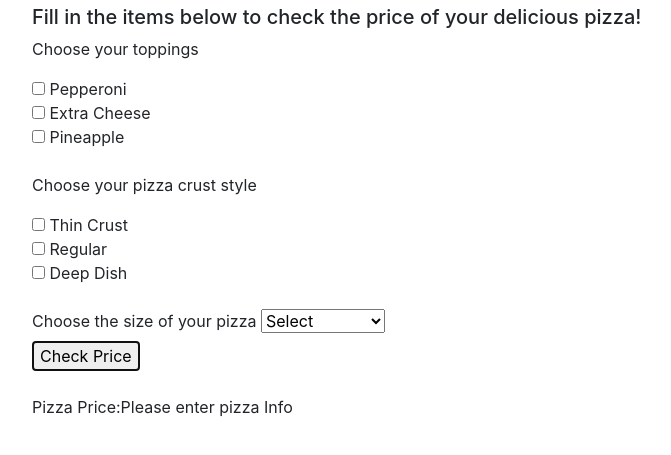
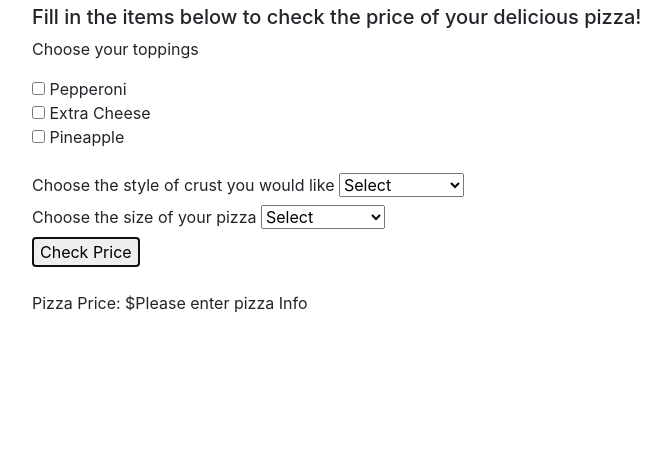
Before and after one commit to SandraT22/pizza-parlor, a plain HTML site: page index.html in a window 1280 px wide. Both pictures are taken after a click on the button "Check Price". Shown: the part 51-506 px from the top of the page, without its empty margins (53-724 px from the left). Drawn offline with Linux system fonts and the light colour scheme.

Commit message:
Debug crust options by changing it from checkboxes to select menu and setting the conditions within prototype function to equal the crust type

```diff
--- a/index.html
+++ b/index.html
@@ -17,10 +17,13 @@
         <input type="checkbox" name="toppings" value="extra cheese"> Extra Cheese <br>
         <input type="checkbox" name="toppings" value="Pineapple"> Pineapple <br>
         <br>
-        <p>Choose your pizza crust style</p>
-        <input type="checkbox" name="crust" value="thin"> Thin Crust <br>
-        <input type="checkbox" name="crust" value="regular"> Regular <br>
-        <input type="checkbox" name="crust" value="deep"> Deep Dish <br>
+        <label id="crust">Choose the style of crust you would like</label>
+        <select id="crust">
+          <option value="none" disabled hidden selected>Select</option>
+          <option value="thin">Thin Crust</option>
+          <option value="regular">Regular Crust</option>
+          <option value="deep">Deep Dish</option>
+        </select>
         <br>
         <label id="size">Choose the size of your pizza</label>
         <select id="size">
--- a/js/scripts.js
+++ b/js/scripts.js
@@ -2,7 +2,7 @@
 
 function Pizza(toppings, crust, size) {
   this.toppingsArray = toppings;
-  this.crustArray = crust
+  this.crust = crust
   this.size = size;
 }
 
@@ -17,58 +17,58 @@ Pizza.prototype.pizzaPrice = function() {
   const toppings3Large = 35
   const thinCrust = 2
   const deepDish = 4
-  if (this.toppingsArray.length > 1 && this.crustArray.includes("regular") && this.size === "small") {
+  if (this.toppingsArray.length > 1 && this.crust === "regular" && this.size === "small") {
     return toppings3Small;
   }
-  else if (this.toppingsArray.length === 1 && this.crustArray.includes("regular")  && this.size === "small") {
+  else if (this.toppingsArray.length === 1 && this.crust === "regular"  && this.size === "small") {
     return toppings1Small;
   }
-  else if (this.toppingsArray.length === 1 && this.crustArray.includes("regular") && this.size === "medium") {
+  else if (this.toppingsArray.length === 1 && this.crust === "regular" && this.size === "medium") {
     return toppings1Medium;
   }
-  else if (this.toppingsArray.length > 1 && this.crustArray.includes("regular") && this.size === "medium") {
+  else if (this.toppingsArray.length > 1 && this.crust === "regular" && this.size === "medium") {
     return toppings3Medium;
   }
-  else if (this.toppingsArray.length === 1 && this.crustArray.includes("regular") && this.size === "large") {
+  else if (this.toppingsArray.length === 1 && this.crust === "regular" && this.size === "large") {
     return toppings1Large;
   }
-  else if (this.toppingsArray.length > 1 && this.crustArray.includes("regular") && this.size === "large") {
+  else if (this.toppingsArray.length > 1 && this.crust === "regular" && this.size === "large") {
     return toppings3Large;
   }
-  else if (this.toppingsArray.length > 1 && this.crustArray.includes("thin") && this.size === "small") {
+  else if (this.toppingsArray.length > 1 && this.crust === "thin" && this.size === "small") {
     return toppings3Small + thinCrust;
   }
-  else if (this.toppingsArray.length === 1 && this.crustArray.includes("thin")  && this.size === "small") {
+  else if (this.toppingsArray.length === 1 && this.crust === "thin"  && this.size === "small") {
     return toppings1Small + thinCrust;
   }
-  else if (this.toppingsArray.length === 1 && this.crustArray.includes("thin") && this.size === "medium") {
+  else if (this.toppingsArray.length === 1 && this.crust === "thin" && this.size === "medium") {
     return toppings1Medium + thinCrust;
   }
-  else if (this.toppingsArray.length > 1 && this.crustArray.includes("thin") && this.size === "medium") {
+  else if (this.toppingsArray.length > 1 && this.crust === "thin" && this.size === "medium") {
     return toppings3Medium + thinCrust;
   }
-  else if (this.toppingsArray.length === 1 && this.crustArray.includes("thin") && this.size === "large") {
+  else if (this.toppingsArray.length === 1 && this.crust === "thin" && this.size === "large") {
     return toppings1Large + thinCrust;
   }
-  else if (this.toppingsArray.length > 1 && this.crustArray.includes("thin") && this.size === "large") {
+  else if (this.toppingsArray.length > 1 && this.crust === "thin" && this.size === "large") {
     return toppings3Large + thinCrust;
   }
-  else if (this.toppingsArray.length > 1 && this.crustArray.includes("deep") && this.size === "small") {
+  else if (this.toppingsArray.length > 1 && this.crust === "deep" && this.size === "small") {
     return toppings3Small + deepDish;
   }
-  else if (this.toppingsArray.length === 1 && this.crustArray.includes("deep")  && this.size === "small") {
+  else if (this.toppingsArray.length === 1 && this.crust === "deep"  && this.size === "small") {
     return toppings1Small + deepDish;
   }
-  else if (this.toppingsArray.length === 1 && this.crustArray.includes("deep") && this.size === "medium") {
+  else if (this.toppingsArray.length === 1 && this.crust === "deep" && this.size === "medium") {
     return toppings1Medium + deepDish;
   }
-  else if (this.toppingsArray.length > 1 && this.crustArray.includes("deep") && this.size === "medium") {
+  else if (this.toppingsArray.length > 1 && this.crust === "deep" && this.size === "medium") {
     return toppings3Medium + deepDish;
   }
-  else if (this.toppingsArray.length === 1 && this.crustArray.includes("deep") && this.size === "large") {
+  else if (this.toppingsArray.length === 1 && this.crust === "deep" && this.size === "large") {
     return toppings1Large + deepDish;
   }
-  else if (this.toppingsArray.length > 1 && this.crustArray.includes("deep") && this.size === "large") {
+  else if (this.toppingsArray.length > 1 && this.crust === "deep" && this.size === "large") {
     return toppings3Large + deepDish;
   }
   else {
@@ -87,15 +87,11 @@ $(document).ready(function() {
       const allToppings = $(this).val();
       toppings.push(allToppings);
     })
-    let crust = [];
-    $("input:checkbox[name=crust]:checked").each(function(){
-      const allCrusts = $(this).val();
-      crust.push(allCrusts);
-    })
+    const crust = $("Select#crust").val();
     console.log(crust);
     const pizzaSize = $("select#size").val();
-    let pizzaOrder = new Pizza(toppings, pizzaSize);
+    let pizzaOrder = new Pizza(toppings, crust, pizzaSize);
     let pizzaOrderPrice = pizzaOrder.pizzaPrice();
-    $("#pizzaPrice").append("<p>" + "Pizza Price:" + pizzaOrderPrice + "</p>");
+    $("#pizzaPrice").append("<p>" + "Pizza Price: $" + pizzaOrderPrice + "</p>");
   })
 });
```
